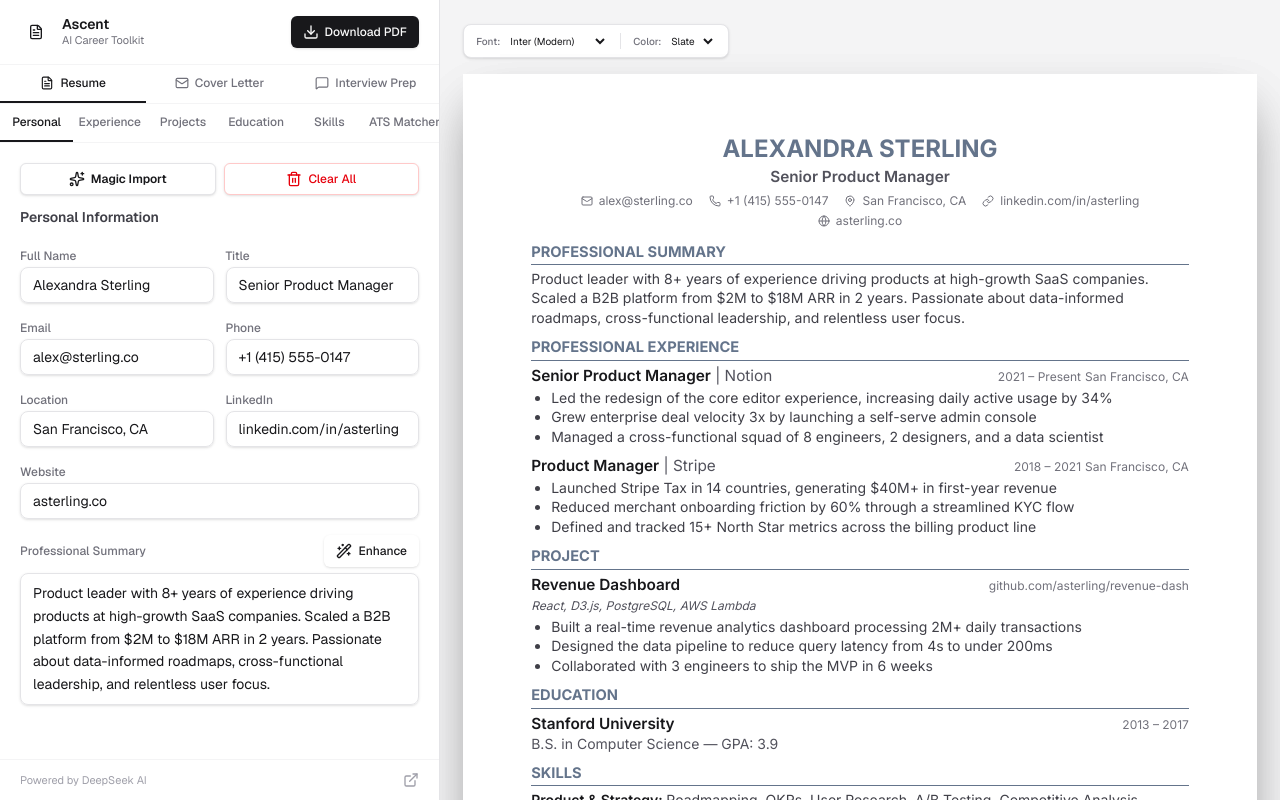
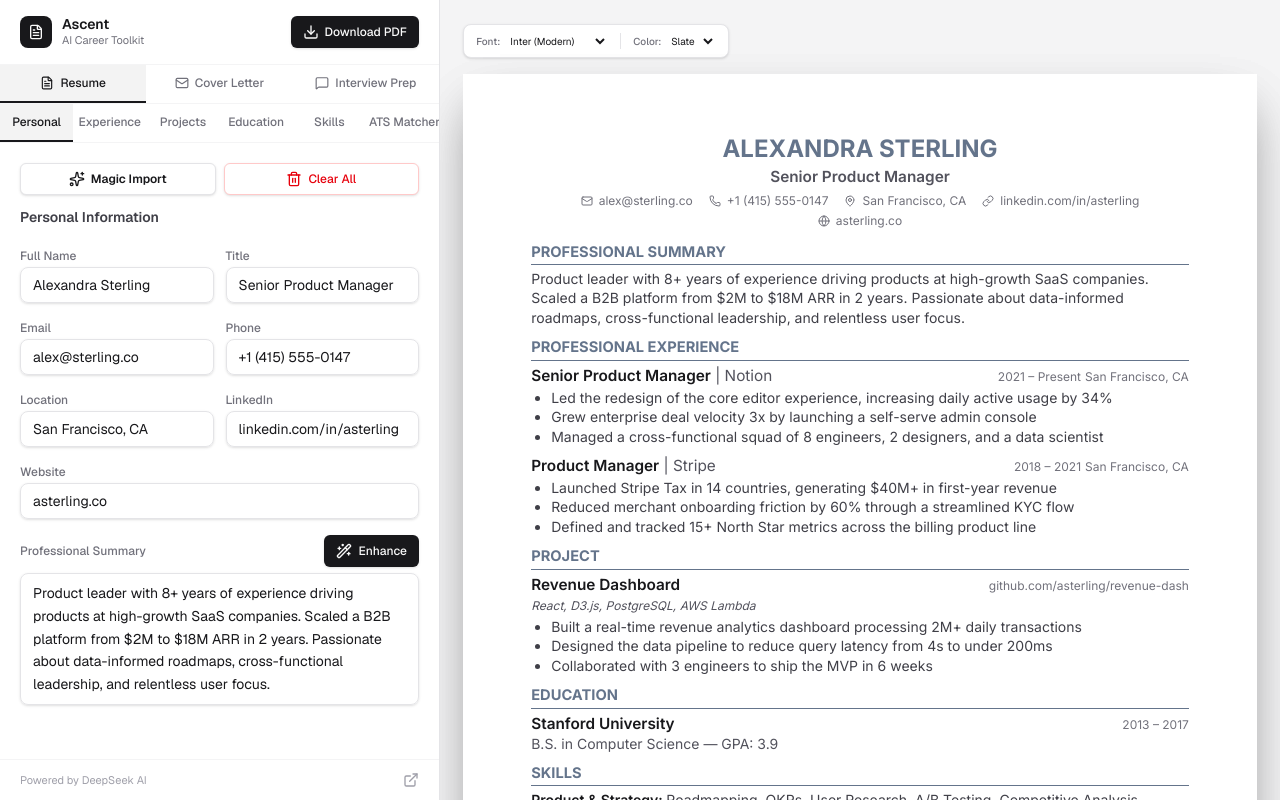
Before and after one commit to 0x3rn/Ascent, a Next.js app: page / in a window 1280 px wide. Built offline with nearby package versions, Linux system fonts and the light colour scheme.

Commit message:
fix: tailwind CSS variable mapping for premium redesign

```diff
--- a/app/globals.css
+++ b/app/globals.css
@@ -8,9 +8,9 @@
   --breakpoint-xs: 380px;
   --color-border: hsl(240, 5.9%, 90%);
   --color-input: hsl(240, 5.9%, 90%);
-  --color-ring: var(--foreground);
-  --color-primary: var(--foreground);
-  --color-primary-foreground: var(--background);
+  --color-ring: hsl(var(--ring));
+  --color-primary: hsl(var(--primary));
+  --color-primary-foreground: hsl(var(--primary-foreground));
   --color-secondary: hsl(240, 4.8%, 95.9%);
   --color-secondary-foreground: hsl(240, 5.9%, 10%);
   --color-destructive: hsl(0, 84.2%, 60.2%);
```
